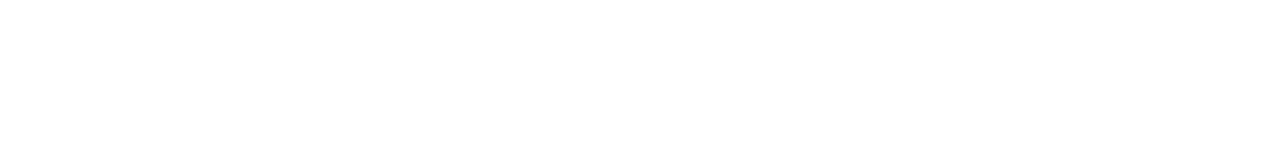
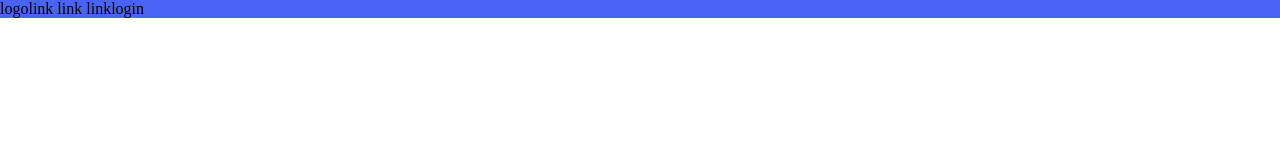
Before and after one commit to DeboraChiarelli/htmlcss-discord, a plain HTML site: page index.html in a window 1280 px wide. Drawn offline with Linux system fonts and the light colour scheme.

Commit message:
Aggiunto Header - html & css

```diff
--- a/css/style.css
+++ b/css/style.css
@@ -0,0 +1,14 @@
+* {
+    margin: 0;
+    padding: 0;
+    box-sizing: border-box;
+}
+
+.bg-blue {
+    background-color: #4964f5;
+}
+
+.row-header {
+display: flex;
+flex-wrap: wrap;
+}
--- a/index.html
+++ b/index.html
@@ -9,9 +9,17 @@
 
 <body>
 
-    <header>
+ <!-- Menu navigazione -->
+ <header class="bg-blue">
+    <nav class="container">
+        <div class="row-header">
+            <div class="col">logo</div>
+            <div class="col">link link link</div>
+            <div class="col">login</div>
+        </div>
+    </nav>
+</header>
 
-    </header>
 
 
     <main>
```
